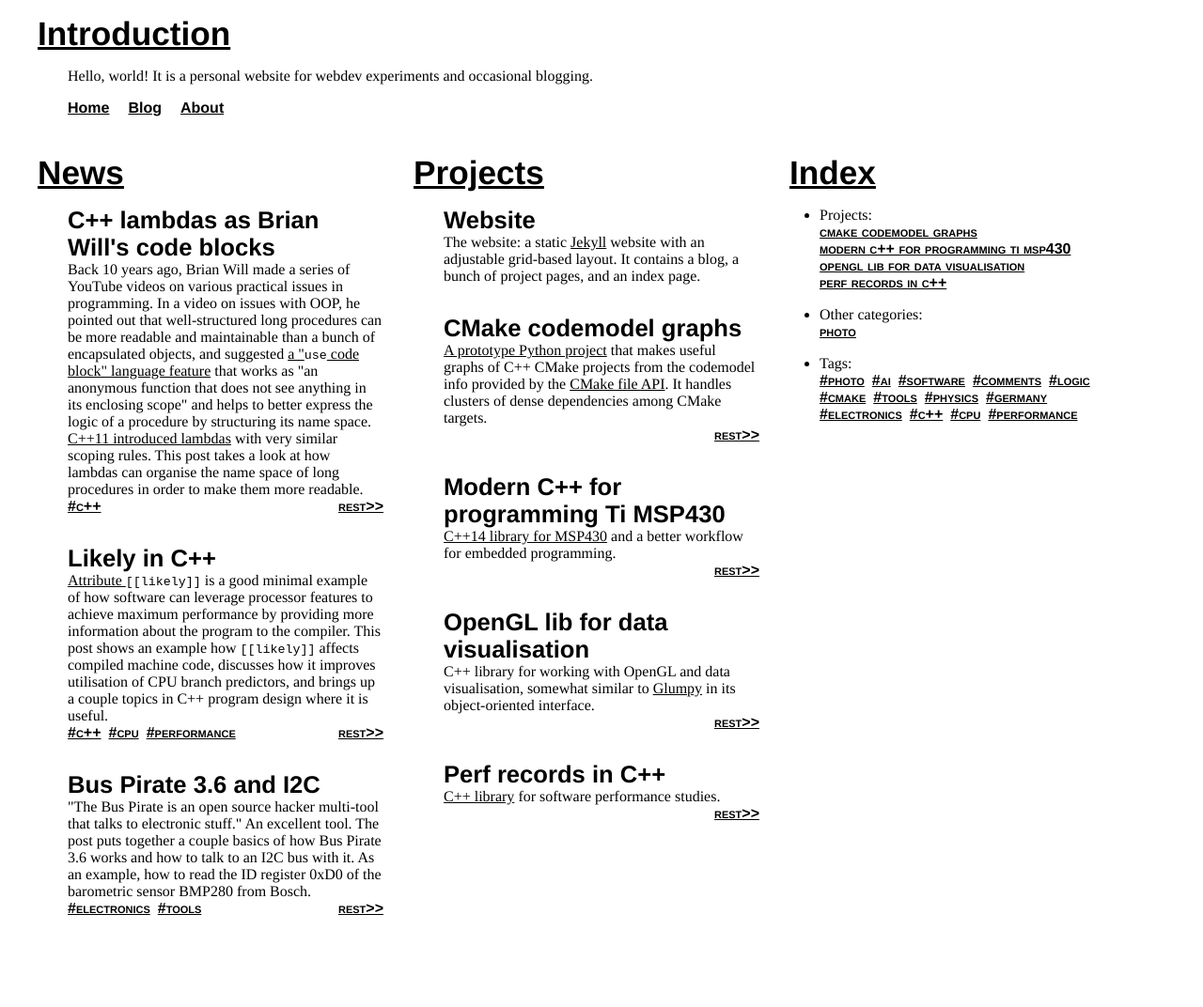
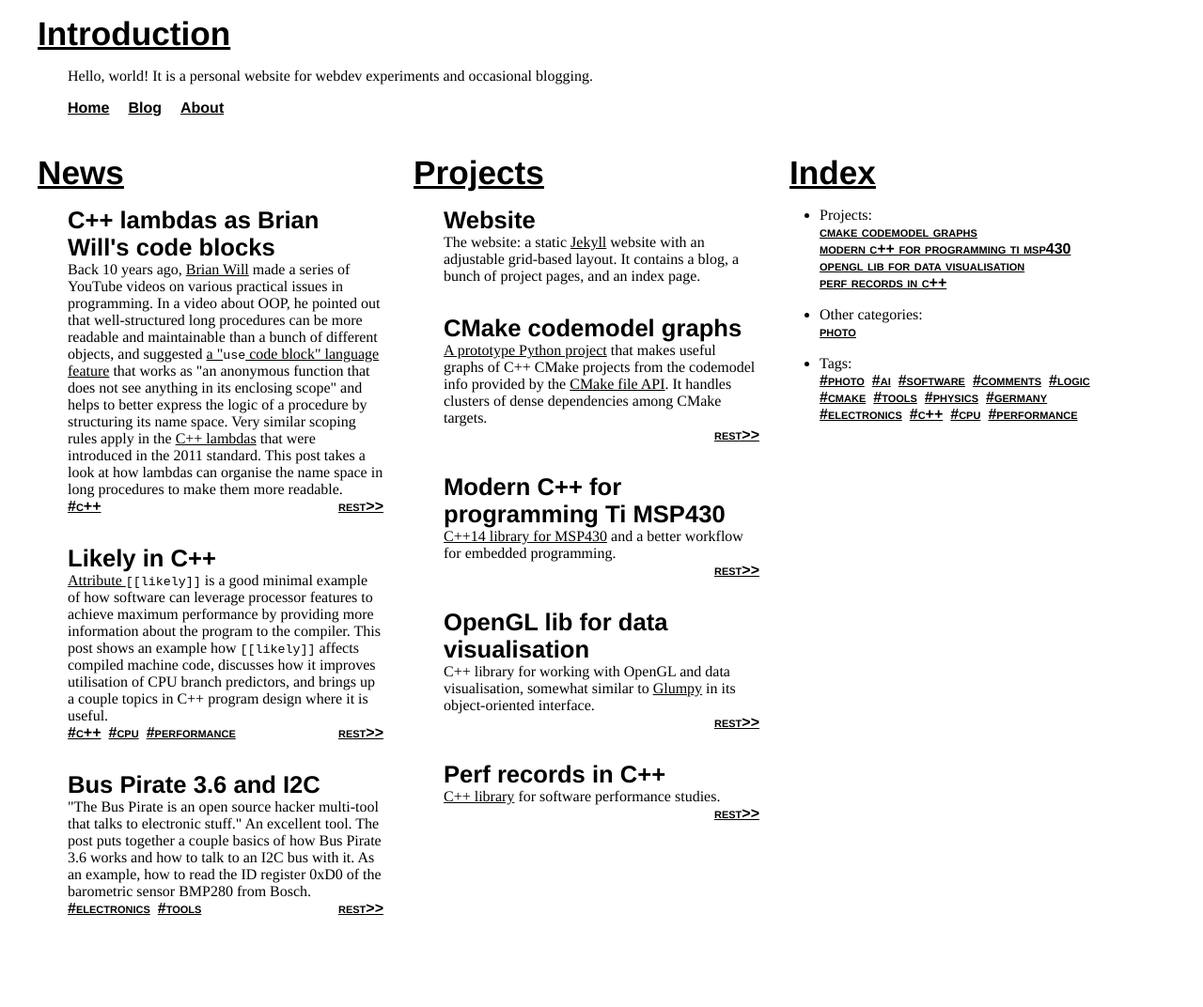
Before and after one commit to xealits/xealits.github.io, a Jekyll site: the page built from index.html, in a window 1280 px wide. Shown: the whole page at 94% size. Built offline with Jekyll 4.4.1, drawn with Linux system fonts in a browser that asks for light colours.

Commit message:
Final corrections to abstract
	modified:   _posts/2026/2026-11-06-brian-will-code-block.md

```diff
--- a/_posts/2026/2026-11-06-brian-will-code-block.md
+++ b/_posts/2026/2026-11-06-brian-will-code-block.md
@@ -6,11 +6,13 @@ tags: c++
 ---
 
 <summary>
-Back 10 years ago, Brian Will made a series of YouTube videos
+Back 10 years ago,
+<a href="https://www.youtube.com/@briantwill">Brian Will</a>
+made a series of YouTube videos
 on various practical issues in programming.
-In a video on issues with OOP,
+In a video about OOP,
 he pointed out that well-structured long procedures
-can be more readable and maintainable than a bunch of encapsulated objects,
+can be more readable and maintainable than a bunch of different objects,
 and suggested
 <a href="https://www.youtube.com/watch?v=QM1iUe6IofM&t=2435s">
 a "<code>use</code> code block" language feature</a>
@@ -18,11 +20,14 @@ that works as
 "an anonymous function that does not see anything in its enclosing scope"
 and helps to better express the logic of a procedure
 by structuring its name space.
-<a href="https://en.cppreference.com/cpp/language/lambda">
-C++11 introduced lambdas</a> with very similar scoping rules.
-This post takes a look at how lambdas
-can organise the name space of long procedures
-in order to make them more readable.
+Very similar scoping rules
+apply in the
+<a href="https://en.cppreference.com/cpp/language/lambda">C++ lambdas</a>
+that were introduced in the 2011 standard.
+This post takes a look at how
+lambdas can organise
+the name space in long procedures
+to make them more readable.
 </summary>
 
 Brian Will suggested anonymous and immediately-called closure functions
```
